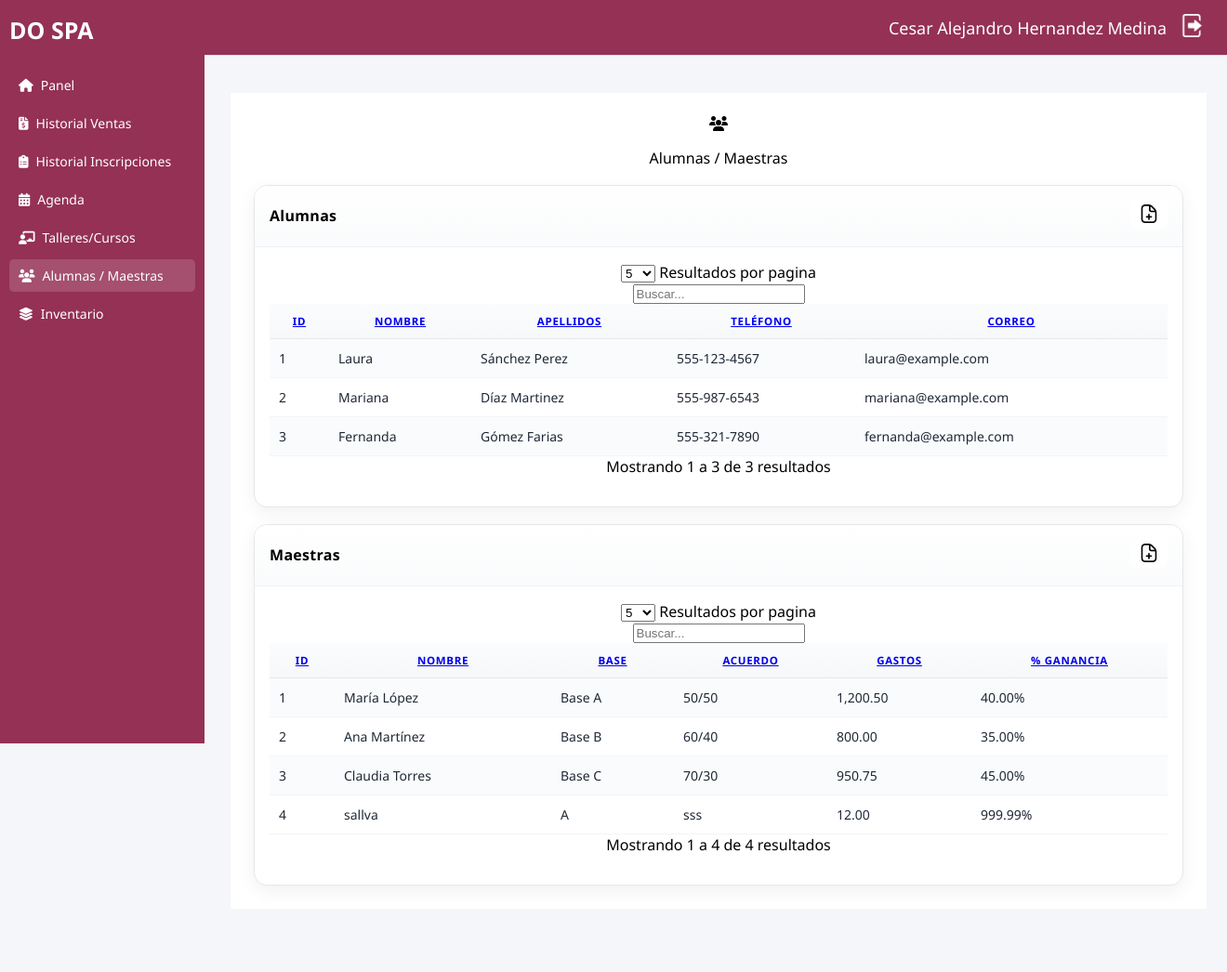
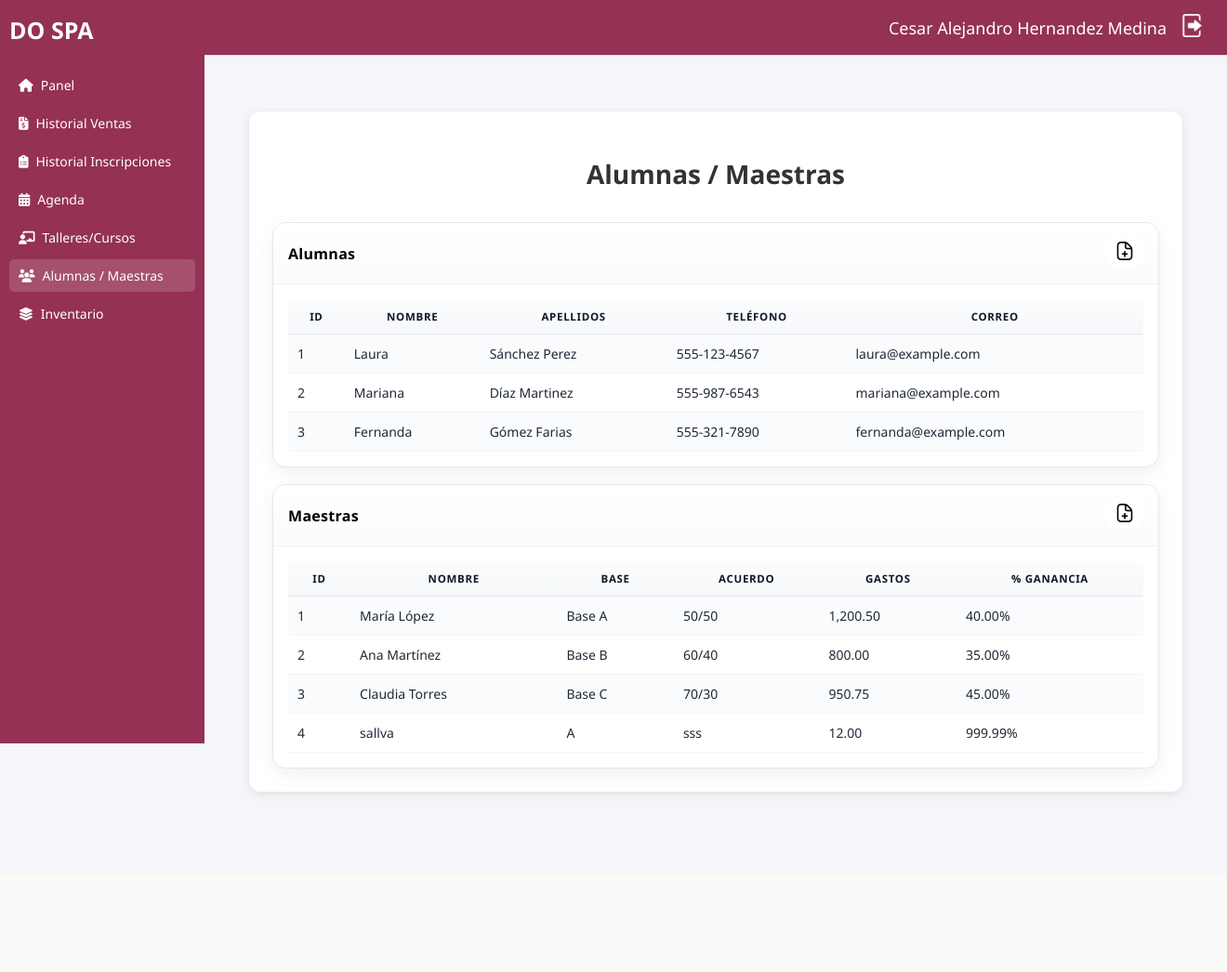
Before and after one commit to CesarHdz22/DoSpa, a PHP site: page /alumnas-maestras.php in a window 1320 px wide. Shown: the whole page at 93% size. After the commit the page ends 856 px from the top, so only its background shows below. Run offline with PHP 8.4, Linux system fonts and the light colour scheme; a user stored in the database is signed in; data comes from the database, SQL or seed files in the repository; some libraries are stand-ins or nearby versions.

Commit message:
Ajustes a alumnas-maestras

```diff
--- a/alumnas-maestras.php
+++ b/alumnas-maestras.php
@@ -134,7 +134,7 @@ $maestras = mysqli_query($conexion, $sqlMaestras);
 
       <center>
           <div class="grid-2">
-                  <i class="fa-solid fa-users"></i> Alumnas / Maestras
+                  <h2>Alumnas / Maestras</h2>
                   <!-- ================== Card Alumnas ================== -->
                   <section class="card">
                     <header>
@@ -145,8 +145,13 @@ $maestras = mysqli_query($conexion, $sqlMaestras);
                       </div>
                     </header>
                     <div class="body">
-                      <!-- Panel de formulario (toggle) -->
-                      <div class="form-panel" id="panelFormAlumna">
+                      <!-- Modal Alumna -->
+                      <div class="modal" id="modalAlumna">
+                        <div class="modal-content">
+                          <header>
+                            <h3>Nueva alumna</h3>
+                            <button class="close" data-close="#modalAlumna">&times;</button>
+                          </header>
                           <form method="post" autocomplete="off">
                             <input type="hidden" name="action" value="add_alumna">
                             <div class="form-grid">
@@ -170,7 +175,7 @@ $maestras = mysqli_query($conexion, $sqlMaestras);
                                 <label>Correo</label>
                                 <input type="email" name="correo">
                               </div>
-                            <div class="form-control" style="grid-column:1/-1;">
+                              <div class="form-control">
                                 <label>Dirección</label>
                                 <input type="text" name="direccion">
                               </div>
@@ -180,17 +185,17 @@ $maestras = mysqli_query($conexion, $sqlMaestras);
                                   <option value="0">No</option>
                                   <option value="1">Sí</option>
                                 </select>
-                              <div class="hint">Si es "Sí", especifica el tipo</div>
                               </div>
                               <div class="form-control">
                                 <label>Tipo de descuento</label>
-                              <input type="text" name="tipo_descuento" placeholder="10%, Estudiante, Promo, etc.">
+                                <input type="text" name="tipo_descuento">
                               </div>
                             </div>
                             <div class="form-actions">
-                            <button class="btn btn-primary" type="submit"><i class="fa fa-save"></i> Guardar alumna</button>
+                              <button class="btn btn-primary" type="submit"><i class="fa fa-save"></i></button>
                             </div>
                           </form>
+                        </div>
                       </div>
 
                       <!-- Tabla -->
@@ -238,7 +243,13 @@ $maestras = mysqli_query($conexion, $sqlMaestras);
                     </header>
                     <div class="body">
                       <!-- Panel de formulario (toggle) -->
-                      <div class="form-panel" id="panelFormMaestra">
+                     <!-- Modal Maestra -->
+                      <div class="modal" id="modalMaestra">
+                        <div class="modal-content">
+                          <header>
+                            <h3>Nueva maestra</h3>
+                            <button class="close" data-close="#modalMaestra">&times;</button>
+                          </header>
                           <form method="post" autocomplete="off">
                             <input type="hidden" name="action" value="add_maestra">
                             <div class="form-grid">
@@ -248,22 +259,22 @@ $maestras = mysqli_query($conexion, $sqlMaestras);
                               </div>
                               <div class="form-control">
                                 <label>Base</label>
-                              <input type="text" name="base" placeholder="Localidad">
+                                <input type="text" name="base">
                               </div>
                               <div class="form-control">
                                 <label>Acuerdo</label>
-                              <input type="text" name="acuerdo" placeholder="comision, pago fijo, etc.">
+                                <input type="text" name="acuerdo">
                               </div>
-
                               <div class="form-control">
                                 <label>% Ganancia</label>
-                              <input type="number" step="0.01" name="porcentaje_ganancia" placeholder="0.00">
+                                <input type="number" step="0.01" name="porcentaje_ganancia">
                               </div>
                             </div>
                             <div class="form-actions">
-                            <button class="btn btn-primary" type="submit"><i class="fa fa-save"></i> Guardar maestra</button>
+                              <button class="btn btn-primary" type="submit"><i class="fa fa-save"></i></button>
                             </div>
                           </form>
+                        </div>
                       </div>
 
                       <!-- Tabla -->
@@ -311,37 +322,27 @@ $maestras = mysqli_query($conexion, $sqlMaestras);
   <script src="librerias/tables.js" defer></script>
   <script>
  document.addEventListener('DOMContentLoaded', () => {
-      // Datatables
-      const DataTable = window.simpleDatatables?.DataTable;
-      if (DataTable) {
-        try { new DataTable('#tablaAlumnas',  { searchable: true, fixedHeight: true }); } catch(e){}
-        try { new DataTable('#tablaMaestras', { searchable: true, fixedHeight: true }); } catch(e){}
-      }
+  const openModal = (id) => document.querySelector(id)?.classList.add('open');
+  const closeModal = (id) => document.querySelector(id)?.classList.remove('open');
 
-      // Toggle formularios al darle "Agregar", como en taller/curso
-      const btnAl  = document.getElementById('btnNuevaAlumna');
-      const pnlAl  = document.getElementById('panelFormAlumna');
-      const btnMa  = document.getElementById('btnNuevaMaestra');
-      const pnlMa  = document.getElementById('panelFormMaestra');
+  document.getElementById('btnNuevaAlumna')?.addEventListener('click', () => openModal('#modalAlumna'));
+  document.getElementById('btnNuevaMaestra')?.addEventListener('click', () => openModal('#modalMaestra'));
 
-      btnAl?.addEventListener('click', () => {
-        pnlAl.classList.toggle('open');
-        if (pnlAl.classList.contains('open')) {
-          pnlMa.classList.remove('open');
-          pnlAl.querySelector('input[name="nombre"]')?.focus();
-          pnlAl.scrollIntoView({ behavior:'smooth', block:'start' });
-        }
+  document.querySelectorAll('.modal .close').forEach(btn => {
+    btn.addEventListener('click', () => {
+      const target = btn.getAttribute('data-close');
+      closeModal(target);
+    });
   });
 
-      btnMa?.addEventListener('click', () => {
-        pnlMa.classList.toggle('open');
-        if (pnlMa.classList.contains('open')) {
-          pnlAl.classList.remove('open');
-          pnlMa.querySelector('input[name="nombre"]')?.focus();
-          pnlMa.scrollIntoView({ behavior:'smooth', block:'start' });
-        }
+  // Cerrar al hacer clic fuera del contenido
+  document.querySelectorAll('.modal').forEach(modal => {
+    modal.addEventListener('click', (e) => {
+      if (e.target === modal) modal.classList.remove('open');
     });
   });
+});
+
   </script>
 </body>
 </html>
--- a/css/alumnas-maestras.css
+++ b/css/alumnas-maestras.css
@@ -19,11 +19,19 @@ main{
   position: relative;
   top: -40px; /* altura header */
     display: flex;
+    border-radius: 12px;
+    box-shadow: 0 2px 10px rgba(0, 0, 0, 0.1);
     background: white;
     gap: 18px;
-    width: 1000px;
+    margin: 20px;
     padding: 25px;
     flex-direction: column;
+}
+h2{
+  font-size: 28px;
+    font-weight: 700;
+    margin-bottom: 15px;
+    color: #333;
 }
 @media (max-width:1000px){
   .alumnas-maestras .grid-2{ grid-template-columns:1fr; }
@@ -91,7 +99,7 @@ main{
   padding:10px 14px; border:none; border-radius:10px; font-weight:700; cursor:pointer;
   transition: transform .05s ease, box-shadow .15s ease;
 }
-.alumnas-maestras .btn-primary{ background:#ffffff; color:#fff; }
+.alumnas-maestras .btn-primary{ background:#ffffff; color:black; font-size: 25px; }
 .alumnas-maestras .btn-primary:hover{ transform: translateY(-1px); }
 .alumnas-maestras .hint{ font-size:12px; color:#6b7280; margin-top:-6px; }
 
```
Also changed, not shown: other parts of css/alumnas-maestras.css (+49 -1 lines). Lines whose indentation alone changed are shown as unchanged.
